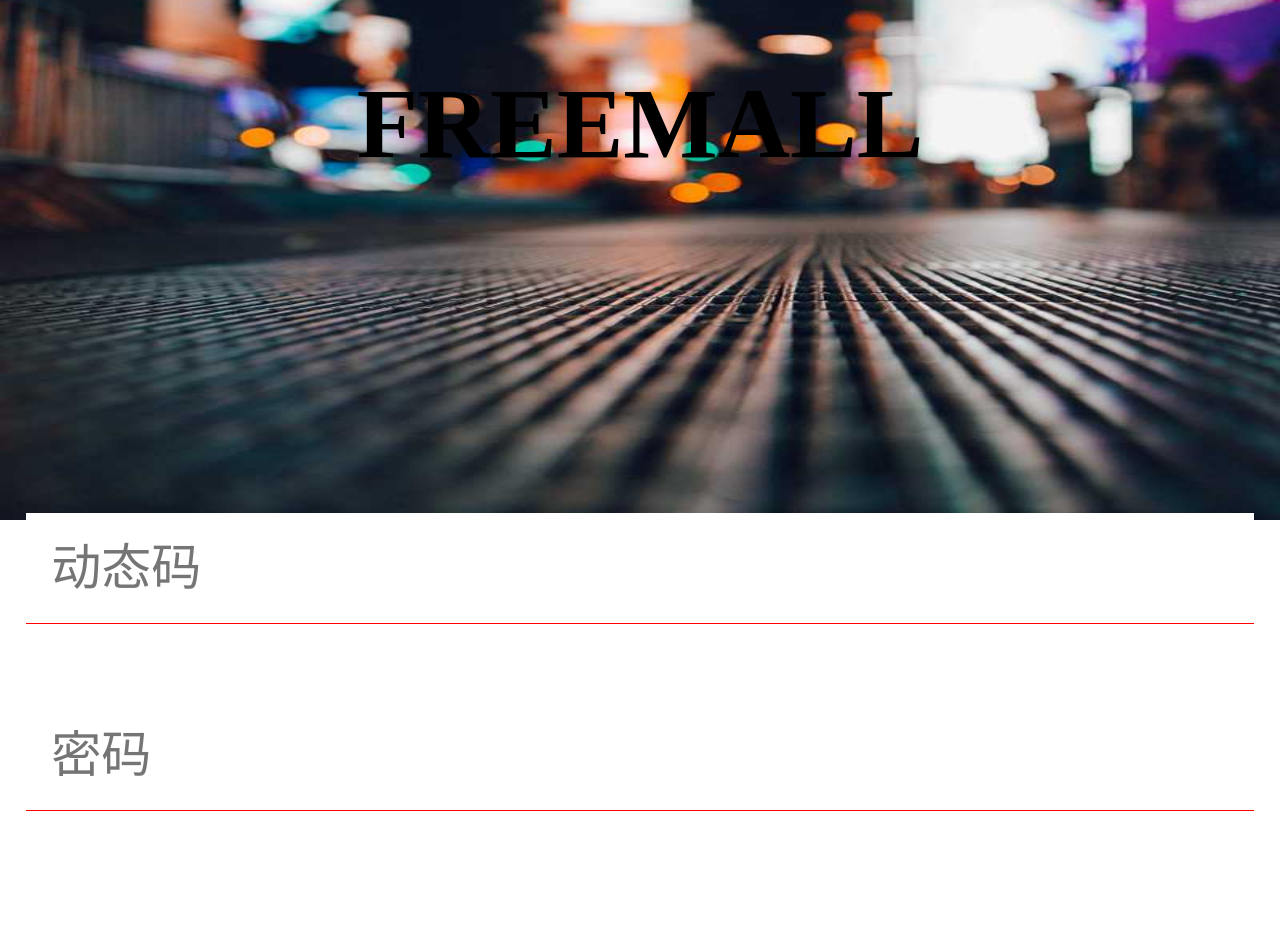
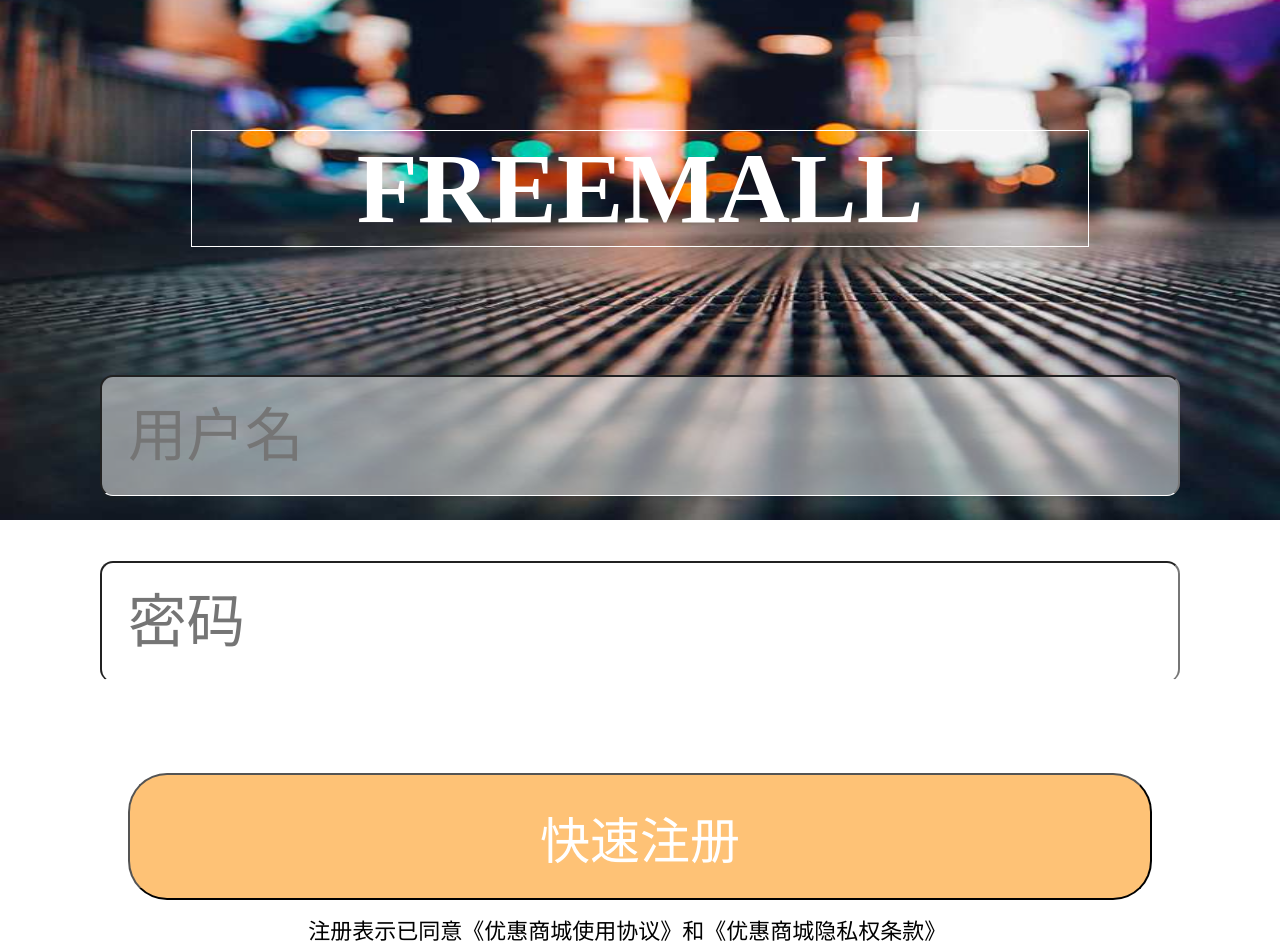
Before and after one commit to BPSTXZ/FREEMALL, a plain HTML site: page register.html in a window 1280 px wide. Shown: the part 280-1232 px from the top of the page. Drawn offline with Linux system fonts and the light colour scheme.

Commit message:
注册已更新

```diff
--- a/css/register.css
+++ b/css/register.css
@@ -1,11 +1,13 @@
-*{
+* {
   margin: 0;
   padding: 0;
 }
-a{
+
+a {
   text-decoration: none;
 }
-html,body{
+
+html, body {
   background: white;
   width: 100%;
   font-size: 15px;
@@ -13,75 +15,101 @@ html,body{
   background: url(../imgs/21.jpg) no-repeat;
   background-size: 100% 100%;
 }
+
 /*媒体查询*/
+
 @media screen and (min-width: 375px) {
-	html,body{
+  html, body {
     font-size: 15px;
   }
 }
+
 @media screen and (min-width: 321px) {
-	html,body{
+  html, body {
     font-size: 13px;
   }
 }
+
 @media screen and (max-width: 321px) {
-	html,body{
+  html, body {
     font-size: 12px;
   }
 }
-.login-page{
+
+.login-page {
   margin: 0 auto;
-	width:100%;
+  width: 100%;
 }
-.Guide-bar{
-	width:98%;
+
+.Guide-bar {
+  width: 98%;
   padding-top: 2%;
   padding-left: 2%;
   margin: 0 auto;
 }
-.Guide-bar>a{
+
+.Guide-bar>a {
   display: inline-block;
-	width:15%;
+  width: 15%;
   font-size: 50px;
-    text-decoration:none;
-    color:black;
+  text-decoration: none;
+}
 
-}
-.left-hander{
+.left-hander {
   float: left;
-}
-.Right-Click{
-	float:right;
-}
-.Hashtag{
-	text-align: center;
-	padding-top:25%;
-	padding-bottom: 20%;
-	font-size: 100px;
-    font-weight:bold;
-}
-input{
-	width:92%;
-	margin-top: 6%;
-	margin-left: 2%;
-	font-size: 50px;
-	padding: 2%;
-	border: none;
-	border-bottom: 1px solid red;
-	outline: none;
-}
-button{
-	width: 98%;
-	background-color: red;
-    font-size: 50px;
-    margin-top:15%;
-    margin-left: 1%;
-    padding:2%;
   color: white;
 }
-.Other-login{
+
+.Right-Click {
+  float: right;
+  color: white;
+}
+
+.Hashtag {
+  text-align: center;
+  width: 70%;
+  margin: auto;
+  margin-top: 30%;
+  margin-bottom: 10%;
+  font-size: 100px;
+  font-weight: bold;
+  border: 1px solid white;
+  color: white
+}
+
+input {
+  width: 80%;
+  margin: auto;
+  margin-bottom: 5rem;
+  margin-top: 3rem;
+  font-size: 4.5rem;
+  padding: 2%;
+  display: block;
+  border-bottom: 1px solid white;
+  border-radius: 1rem;
+  outline: none;
+  background: rgba(255, 255, 255, .5);
+}
+
+.input {
+  margin-top: 10rem;
+}
+
+button {
+  width: 80%;
+  margin: auto;
+  margin-top: 7rem;
+  background-color: rgba(254, 179, 84, .8);
+  font-size: 50px;
+  display: block;
+  padding: 2%;
+  color: white;
+  border-radius: 3rem;
+}
+
+.Other-login {
   width: 98%;
   font-size: 22px;
-    margin-top:1%;
+  margin-top: 1%;
   text-align: center;
 }
--- a/register.html
+++ b/register.html
@@ -1,10 +1,12 @@
 <!DOCTYPE html>
 <html>
+
 <head>
 	<meta charset="UTF-8">
 	<link rel="stylesheet" type="text/css" href="css/register.css" />
 	<title></title>
 </head>
+
 <body>
 	<div class="login-page">
 		<div class="Guide-bar">
@@ -12,38 +14,38 @@
 			<a href="login.html" class="Right-Click">登录 </a>
 		</div>
 		<div class="Hashtag">FREEMALL</div>
-			<input type="text" placeholder="动态码"/>
-			<input type="password" placeholder="密码"/>
+		<input type="text" placeholder="用户名" />
+		<input type="password" placeholder="密码" />
 		<button>快速注册</button>
 		<div class="Other-login">注册表示已同意《优惠商城使用协议》和《优惠商城隐私权条款》</div>
 	</div>
 	<script src="components/jquery-1.12.3.min.js" type="text/javascript" charset="utf-8"></script>
 	<script type="text/javascript">
-		  (function(){
-		  	    var bt=document.querySelector("button");
-		  	    var lock=true;
-		  	    bt.addEventListener("touchstart",function(){
-		  	    	if(!lock){
+		(function() {
+			var bt = document.querySelector("button");
+			var lock = true;
+			bt.addEventListener("touchstart", function() {
+				if (!lock) {
 					return;
 				}
-		  	    	lock=false;
-		  	    	var data=getLoginMessage();
+				lock = false;
+				var data = getLoginMessage();
 				$.ajax({
-                   	type:"post",
-                   	url:"http://h6.duchengjiu.top/shop/api_user.php",
-                    data:data,
-                    success:function(jsondata){
+					type: "post",
+					url: "http://h6.duchengjiu.top/shop/api_user.php",
+					data: data,
+					success: function(jsondata) {
 						console.log(jsondata);
-                         lock=true;
+						lock = true;
 
 						console.log(lock);
-		    		    if(jsondata.message!="注册成功"){
+						if (jsondata.message != "注册成功") {
 							alert(jsondata.message);
 							return;
-		    		    }else{
+						} else {
 
-		    		    	var r=confirm("注册成功,是否立即返回登陆页");
-		    		    	if(r){
+							var r = confirm("注册成功,是否立即返回登陆页");
+							if (r) {
 								location.href = 'login.html';
 							}
 
@@ -62,18 +64,19 @@
 
 
 
-		  	 	function getLoginMessage(){
-		   	 	 var username=document.querySelector("input[type=text]");
-		   	 	 var pass=document.querySelector("input[type=password]");
+			function getLoginMessage() {
+				var username = document.querySelector("input[type=text]");
+				var pass = document.querySelector("input[type=password]");
 				//		   	 	 console.log(username,pass);
 				return {
 					status: 'register',
-	    			 username:username.value,
-	    			 password:pass.value,
+					username: username.value,
+					password: pass.value,
 				}
 			}
 
 		})()
 	</script>
 </body>
+
 </html>
```
Lines whose indentation alone changed are shown as unchanged.
